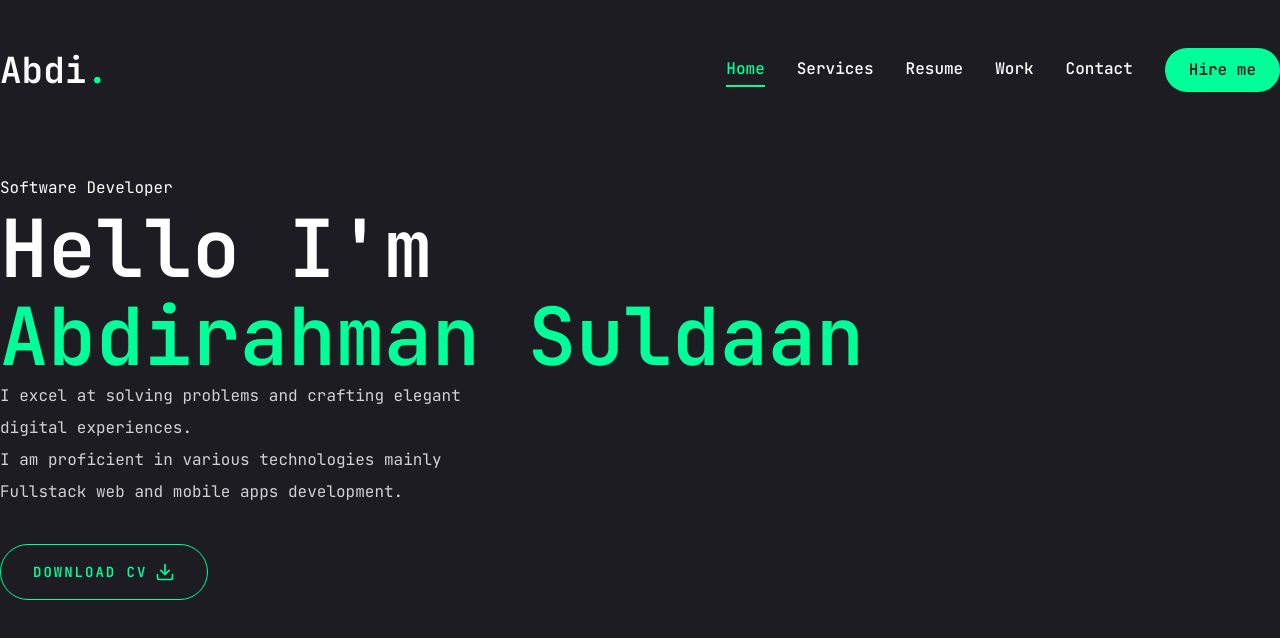
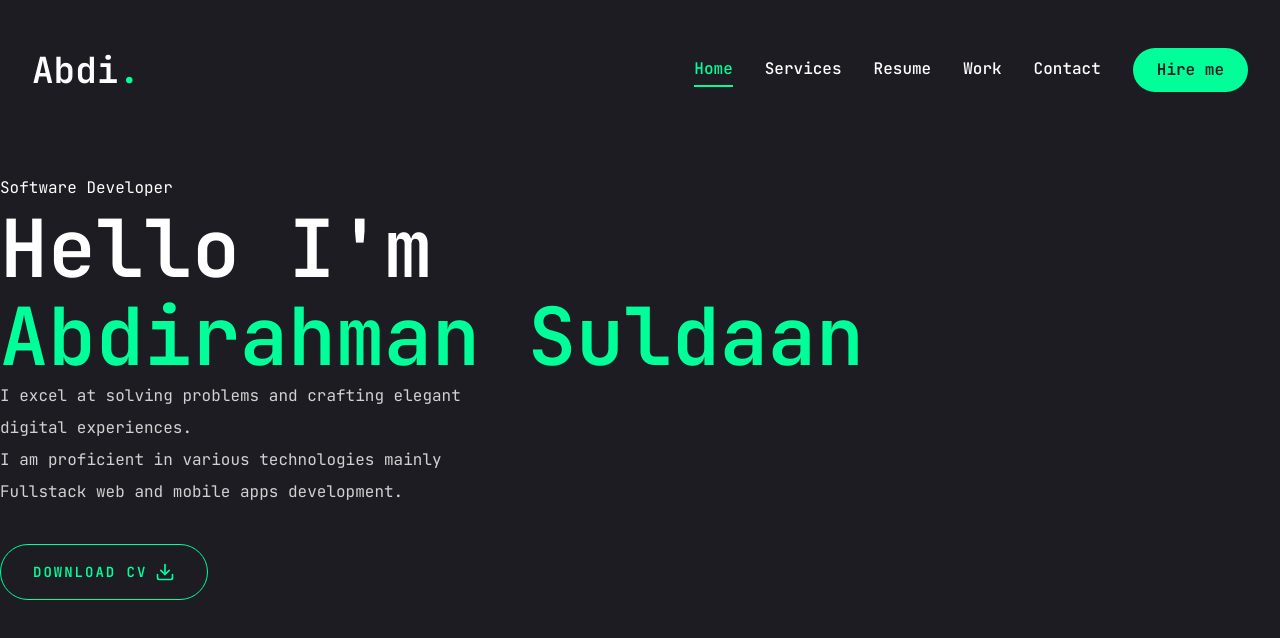
Before and after one commit to abdicodes/aws-test, a Next.js app: page / in a window 1280 px wide. Shown: the top 638 px of the page. Built offline with nearby package versions, Linux system fonts and the light colour scheme.

Commit message:
bugs fix

```diff
--- a/components/ui/Header.tsx
+++ b/components/ui/Header.tsx
@@ -5,7 +5,7 @@ import MobileNav from './MobileNav'
 
 const Header = () => {
   return (
-    <header className="py-8 xl:py-12 text-white">
+    <header className="py-8 xl:py-12 px-8 text-white">
       <div className="container mx-auto flex justify-between items-center">
         {/* logo */}
         <Link href="/">
--- a/components/ui/PageTransition.tsx
+++ b/components/ui/PageTransition.tsx
@@ -19,7 +19,7 @@ const PageTransition = ({ children }: PageTransitionProps) => {
           opacity: 1,
           transition: { delay: 1, duration: 0.4, ease: 'easeInOut' },
         }}
-        className="h-screen w-screen fixed bg-primary pointer-events-none"
+        className="h-screen w-screen fixed bg-primary "
       >
         {children}
       </motion.div>
```
